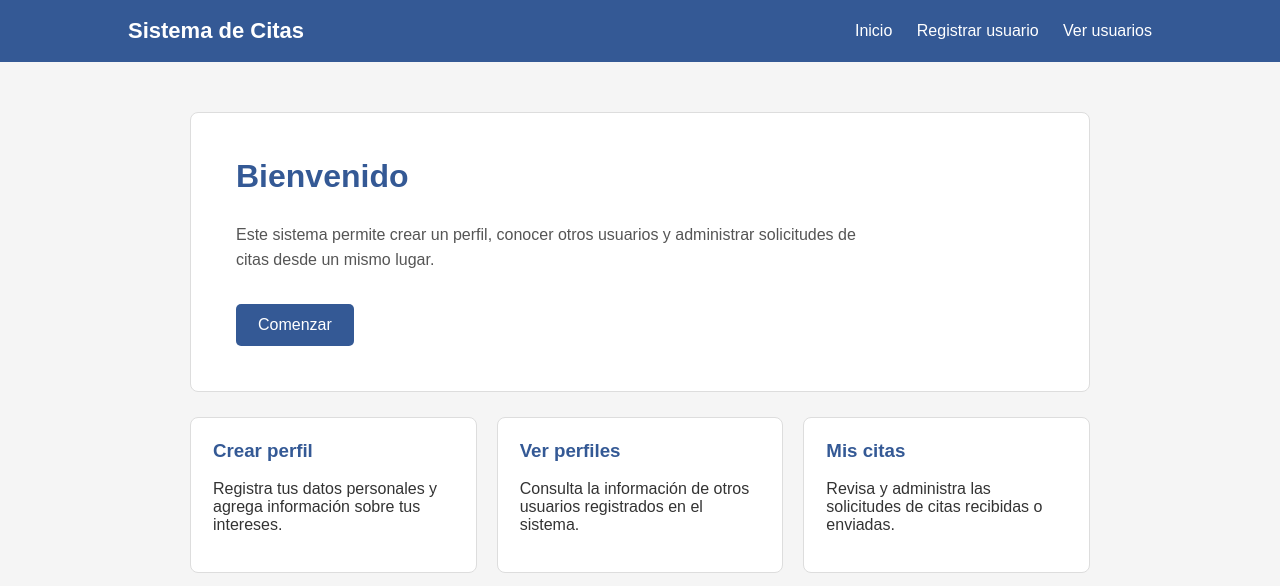
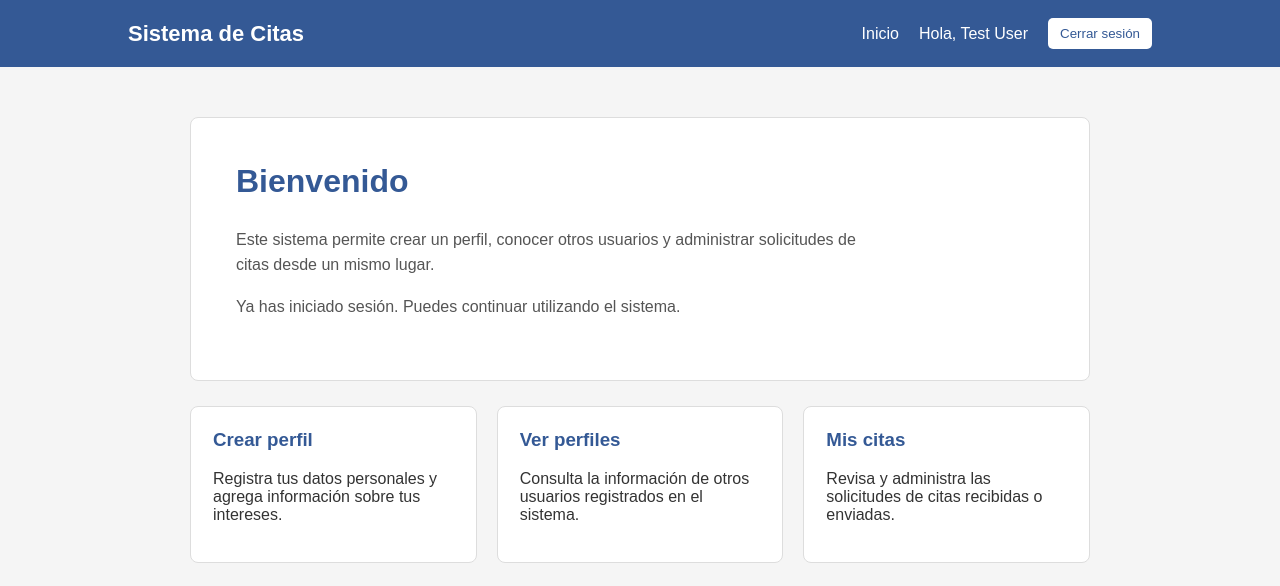
Before and after one commit to aliosorio2401625-hue/sistema-citas, a Laravel app: page / in a window 1280 px wide. Shown: the top 586 px of the page. Run offline with Laravel 12, Linux system fonts and the light colour scheme; a user stored in the database is signed in; data comes from the database, SQL or seed files in the repository.

Commit message:
correccion en el login e inicio de sesion completa

```diff
--- a/app/Http/Controllers/LoginController.php
+++ b/app/Http/Controllers/LoginController.php
@@ -1,4 +1,3 @@
-
 <?php
 
 namespace App\Http\Controllers;
@@ -8,13 +7,11 @@ use Illuminate\Support\Facades\Auth;
 
 class LoginController extends Controller
 {
-    // Mostrar formulario de inicio de sesión
     public function create()
     {
         return view('auth.login');
     }
 
-    // Comprobar los datos del usuario
     public function store(Request $request)
     {
         $credenciales = $request->validate([
@@ -23,8 +20,6 @@ class LoginController extends Controller
         ]);
 
         if (Auth::attempt($credenciales)) {
-
-            // Regenerar la sesión por seguridad
             $request->session()->regenerate();
 
             return redirect()->route('inicio')
@@ -38,7 +33,6 @@ class LoginController extends Controller
             ->onlyInput('email');
     }
 
-    // Cerrar sesión
     public function destroy(Request $request)
     {
         Auth::logout();
--- a/resources/views/welcome.blade.php
+++ b/resources/views/welcome.blade.php
@@ -28,10 +28,28 @@
             font-size: 22px;
         }
 
+        nav {
+            display: flex;
+            align-items: center;
+            gap: 20px;
+        }
+
         nav a {
             color: white;
             text-decoration: none;
-            margin-left: 20px;
+        }
+
+        nav span {
+            color: white;
+        }
+
+        nav button {
+            padding: 8px 12px;
+            background-color: white;
+            color: #345995;
+            border: none;
+            border-radius: 5px;
+            cursor: pointer;
         }
 
         .contenido {
@@ -104,10 +122,8 @@
 
             nav {
                 margin-top: 15px;
-            }
-
-            nav a {
-                margin: 0 8px;
+                justify-content: center;
+                flex-wrap: wrap;
             }
 
             .opciones {
@@ -125,15 +141,31 @@
     <header>
         <h1>Sistema de Citas</h1>
 
-<nav>
-    <a href="{{ route('inicio') }}">Inicio</a>
-    <a href="{{ route('registro.create') }}">Registrar usuario</a>
-    <a href="{{ route('perfiles.index') }}">Ver usuarios</a>
-</nav>
+        <nav>
+            <a href="{{ route('inicio') }}">Inicio</a>
 
+            @auth
+                <span>Hola, {{ Auth::user()->name }}</span>
+
+                <form action="{{ route('logout') }}" method="POST">
+                    @csrf
+                    <button type="submit">Cerrar sesión</button>
+                </form>
+            @else
+                <a href="{{ route('login') }}">Iniciar sesión</a>
+                <a href="{{ route('registro.create') }}">Registrarse</a>
+            @endauth
+        </nav>
     </header>
 
     <main class="contenido">
+
+        @if (session('success'))
+            <p style="color: green; text-align: center;">
+                {{ session('success') }}
+            </p>
+        @endif
+
         <section class="bienvenida">
             <h2>Bienvenido</h2>
 
@@ -142,7 +174,13 @@
                 y administrar solicitudes de citas desde un mismo lugar.
             </p>
 
-            <a href="{{ route('registro.create') }}" class="boton">Comenzar</a>
+            @guest
+                <a href="{{ route('registro.create') }}" class="boton">
+                    Comenzar
+                </a>
+            @else
+                <p>Ya has iniciado sesión. Puedes continuar utilizando el sistema.</p>
+            @endguest
         </section>
 
         <section class="opciones">
--- a/routes/web.php
+++ b/routes/web.php
@@ -20,3 +20,22 @@ Route::post('/registro', [RegistroController::class, 'store'])
 // Mostrar usuarios registrados
 Route::get('/perfiles', [RegistroController::class, 'index'])
     ->name('perfiles.index');
+
+
+use App\Http\Controllers\LoginController;
+
+// Inicio de sesión
+Route::middleware('guest')->group(function () {
+
+    Route::get('/login', [LoginController::class, 'create'])
+        ->name('login');
+
+    Route::post('/login', [LoginController::class, 'store'])
+        ->name('login.store');
+
+});
+
+// Cerrar sesión
+Route::post('/logout', [LoginController::class, 'destroy'])
+    ->middleware('auth')
+    ->name('logout');
```
